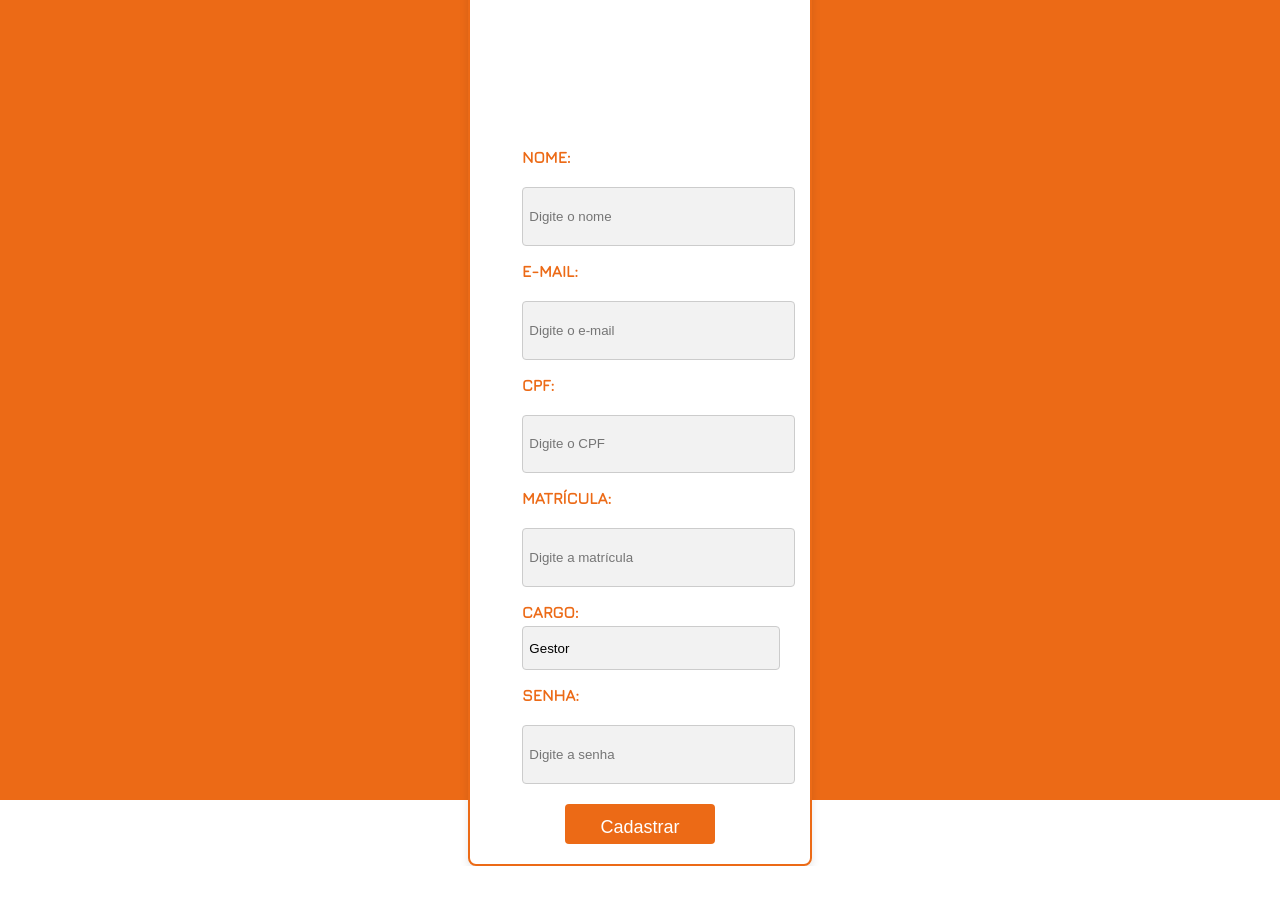
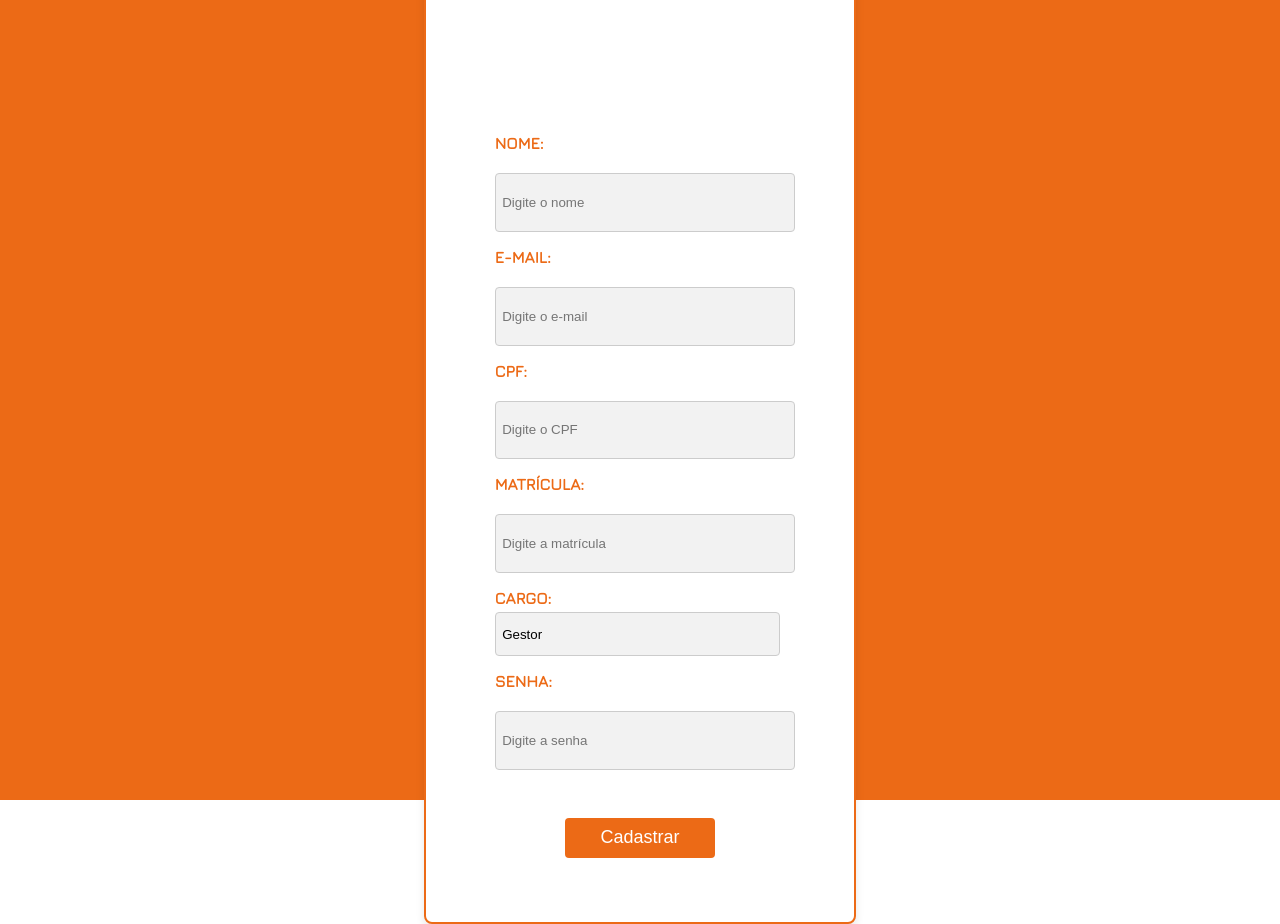
Before and after one commit to andreflavio/projetos, a React (Create React App) app in the folder front/: page /Cadastro in a window 1280 px wide. Before the commit the page ends 866 px from the top, so only its background shows below. Built offline with nearby package versions, Linux system fonts and the light colour scheme.

Commit message:
Implementação das imagens de entrega e do trello

```diff
--- a/front/src/componets/Cadastro/index.css
+++ b/front/src/componets/Cadastro/index.css
@@ -14,7 +14,7 @@
     text-align: center;
     max-width: 400px;
     margin: 0 auto;
-    padding: 20px;
+    padding: 4rem;
     border: 2px solid #EC6A16;
     border-radius: 8px;
     box-shadow: 0 4px 8px rgba(0, 0, 0, 0.1);
@@ -70,13 +70,12 @@
   button {
     width: 150px;
     height: 40px;
-    padding: 0.8rem;
+    padding: 0.5rem;
     border: none;
     border-radius: 4px;
     background-color: #EC6A16; /* Cor do botão #EC6A16 */
     color: white;
     cursor: pointer;
-    margin-top: 20px;
     font-size: 18px;
     transition: background-color 0.3s ease;
   }
@@ -84,3 +83,6 @@
   button:hover {
     background-color: #218838;
   }
+  h2{
+
+  }
--- a/front/src/componets/Login/index.css
+++ b/front/src/componets/Login/index.css
@@ -45,7 +45,7 @@ code {
 
 .input-group {
   margin-bottom: 1rem;
-  margin-left: 2rem;
+  margin-left: 0.3rem;
   text-align: left;
 }
 
```
Also changed, not shown: 7 other files (tests, documents, lock files or other folders).
